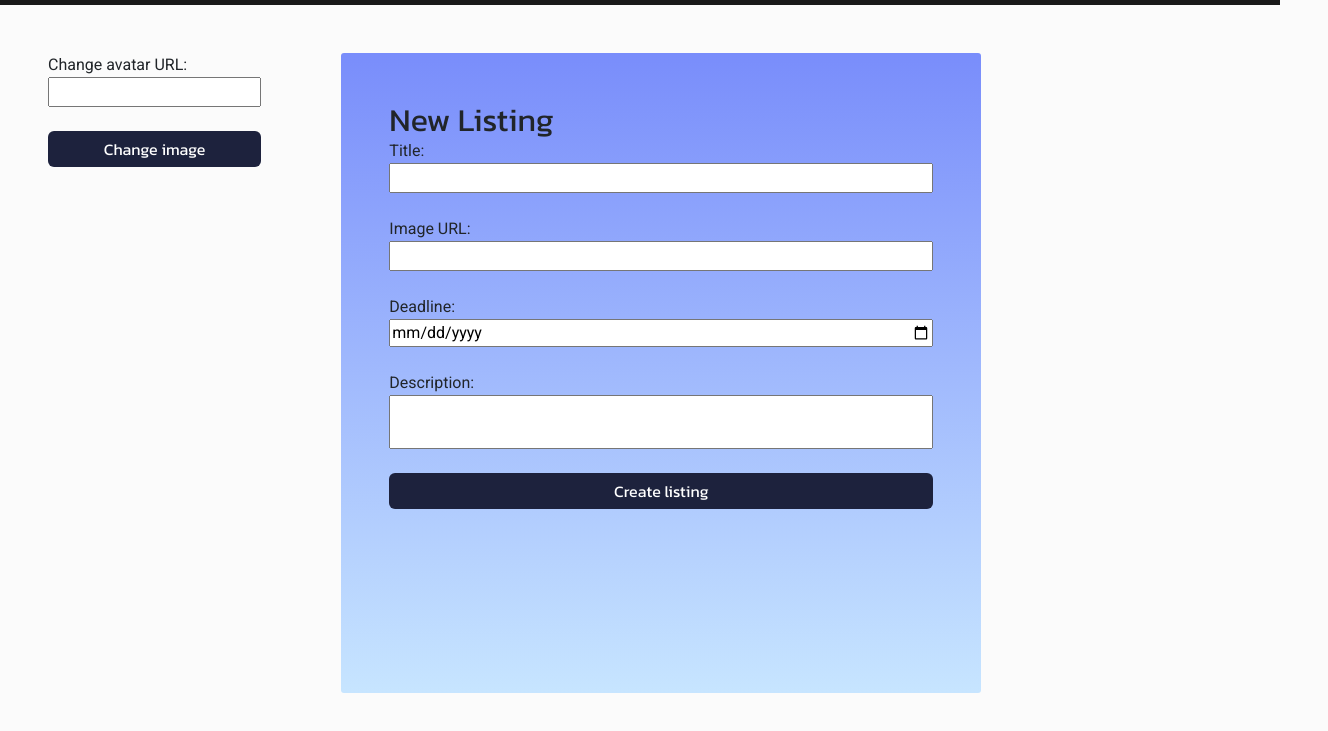
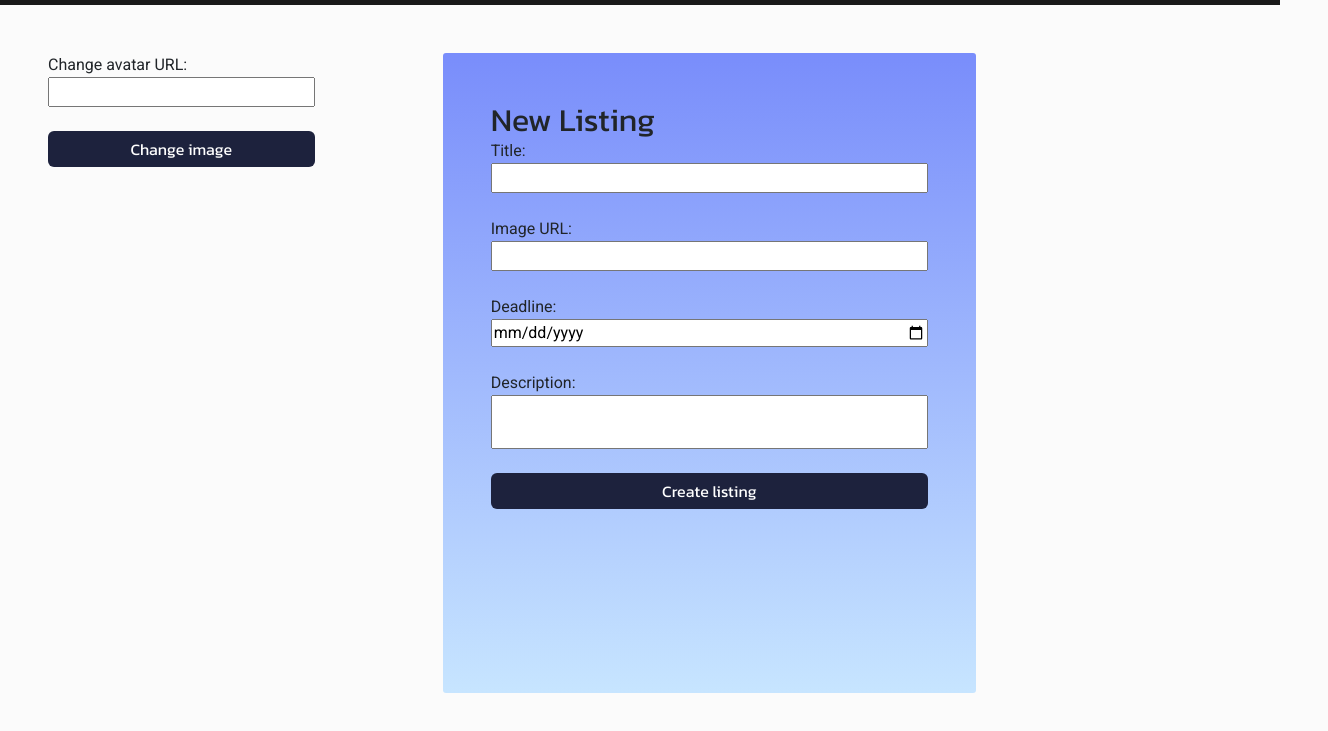
Before and after one commit to BishopWeyland/semester_project2, a website with bundled scripts: page my-profile.html in a window 1280 px wide. Shown: the part 69-800 px from the top of the page, 1328 px wide, since content can reach past the window. Built offline with nearby package versions, Linux system fonts and the light colour scheme; no server answers.

Commit message:
fix styles on my profile

```diff
--- a/my-profile.html
+++ b/my-profile.html
@@ -60,8 +60,8 @@
         </div>
       </div>
     </nav>
-    <div class="my-profile-container mt-5 col-12 display-flex m-lg-5">
-      <div class="col-6 col-lg-2">
+    <div class="my-profile-container mt-5 col-12 col-lg-10 display-flex m-lg-5">
+      <div class="my-profile-info-container col-6 col-lg-3 me-lg-5">
         <div class="my-profile-info"></div>
         <form action="" id="change-avatar">
           <div class="flex-column mb-4">
@@ -79,7 +79,7 @@
       </div>
 
       <div
-        class="form-container new-listing-container col-12 mb-5 col-lg-6 p-5"
+        class="form-container new-listing-container col-12 col-lg-6 mb-5 p-5"
       >
         <h2>New Listing</h2>
         <form action="" id="submit-listing">
--- a/src/js/api/my-profile.js
+++ b/src/js/api/my-profile.js
@@ -46,6 +46,12 @@ async function getMyListings(url) {
     };
     const response = await fetch(url, fetchOptions);
     const json = await response.json();
+
+    const profileListing = document.querySelector(".profile-listing");
+    if (json.length === 0) {
+      profileListing.innerHTML = "";
+    }
+
     for (let i = 0; i < json.length; i++) {
       const allBids = json[i].bids;
       const currentBid = getCurrentBid(allBids);
--- a/src/scss/style.scss
+++ b/src/scss/style.scss
@@ -412,6 +412,11 @@ nav {
   font-size: 50px;
 }
 
+#change-avatar {
+  margin: 0;
+  width: 100%;
+}
+
 #change-img {
   width: 100%;
 }
```
Also changed, not shown: dist/css/style.css, 1 other file.
